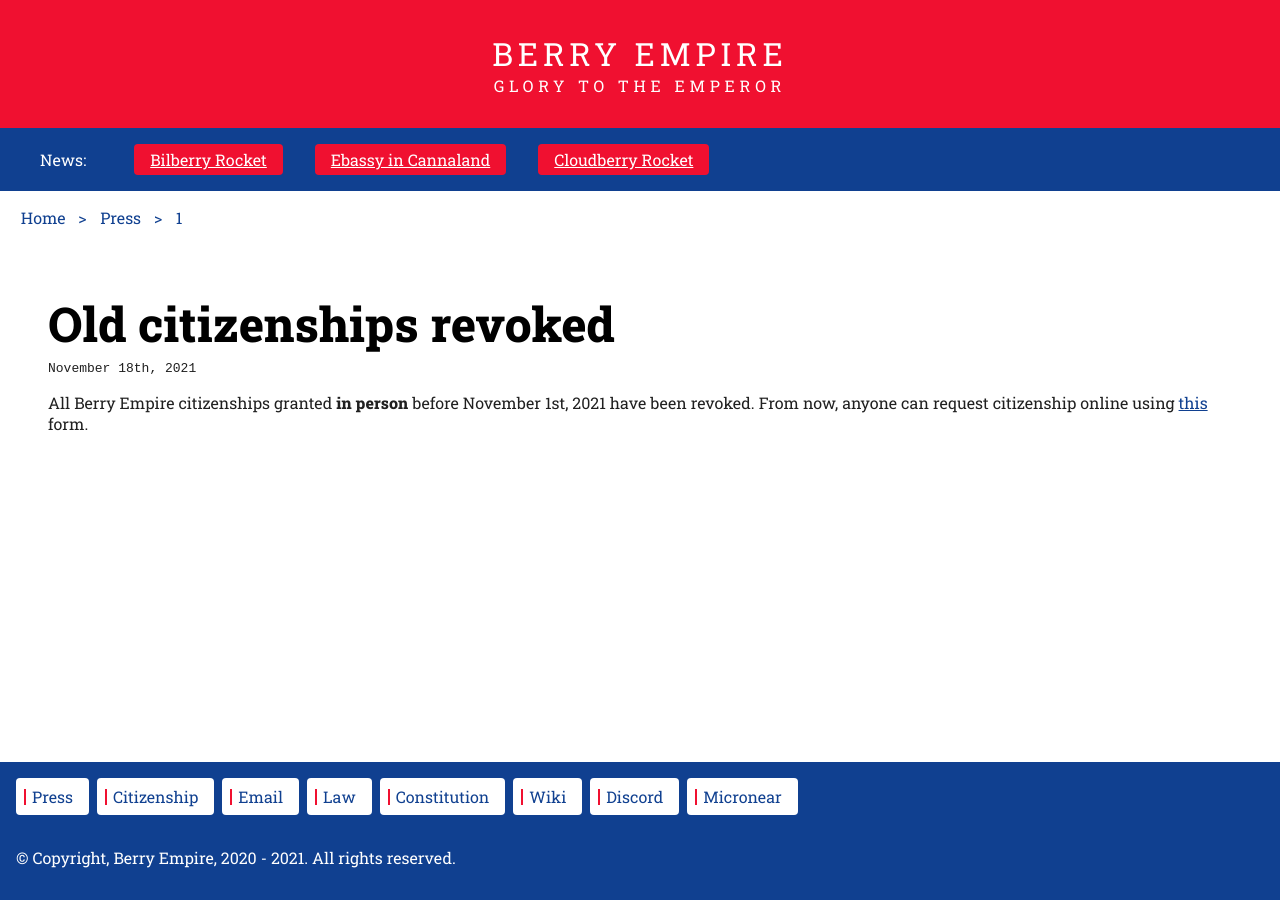
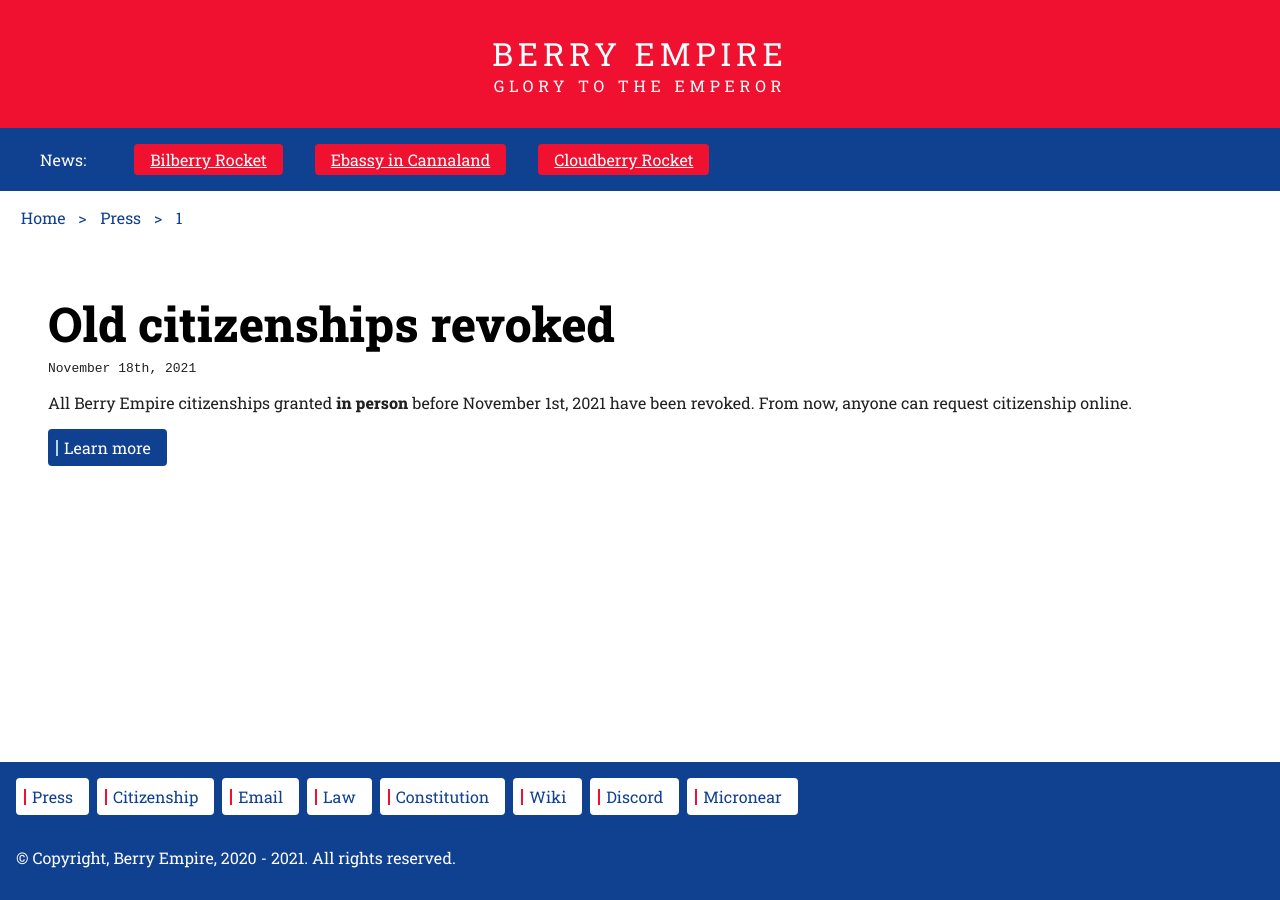
Before and after one commit to berryempire/berryempire.github.io, a Jekyll site: the page built from press/1/index.md, in a window 1280 px wide. Built offline with Jekyll 4.4.1, drawn with Linux system fonts in a browser that asks for light colours; our own code applies the rules of GitHub Pages for plain Markdown files.

Commit message:
Update index.md

```diff
--- a/press/1/index.md
+++ b/press/1/index.md
@@ -2,4 +2,6 @@
 <code>November 18th, 2021</code>
 
 All Berry Empire citizenships granted <strong>in person</strong> before November 1st, 2021 have been revoked.
-From now, anyone can request citizenship online using <a href="https://docs.google.com/forms/d/e/1FAIpQLSfkJTmNNMBZQjtnY1X0qukH5jc4miOadwbrQjsZ3HqjJVhTfQ/viewform?usp=sf_link">this</a> form.
+From now, anyone can request citizenship online.
+
+<a class="thickbutton thick" href="/citizen/"><span>Learn more</span></a>
```
